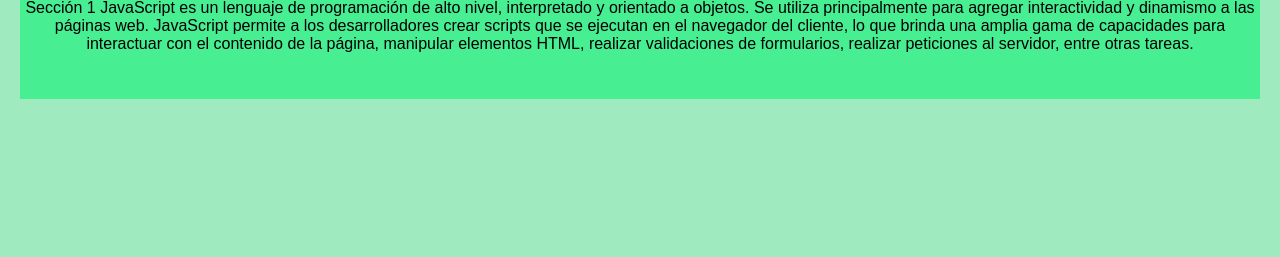
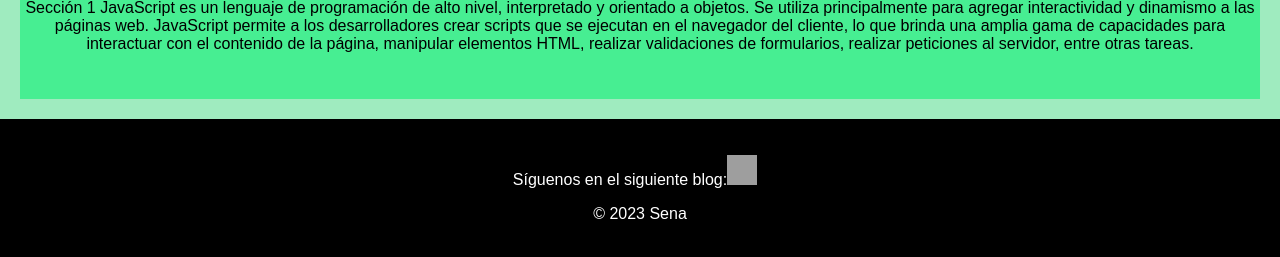
Before and after one commit to jdpulido1906/-taller1JefersonPulido, a plain HTML site: page javascript/cuadro.html in a window 1280 px wide. Shown: the part 1244-1501 px from the top of the page. Before the commit the page ends 1363 px from the top, so only its background shows below. Drawn offline with Linux system fonts and the light colour scheme; grey boxes are pictures that could not be loaded.

Commit message:
Update cuadro.html

```diff
--- a/javascript/cuadro.html
+++ b/javascript/cuadro.html
@@ -115,5 +115,17 @@
       </div>
 
     </main>
+    <footer>
+      <div class="redes-sociales">
+        <p>
+          Síguenos en el siguiente blog:<a
+            href="https://mercadoslogisticaytecnologia.blogspot.com/"
+            target="_blank"
+            class="icono-sena"
+          ></a>
+        </p>
+      </div>
+      <p>© 2023 Sena</p>
+    </footer>
   </body>
 </html>
```
